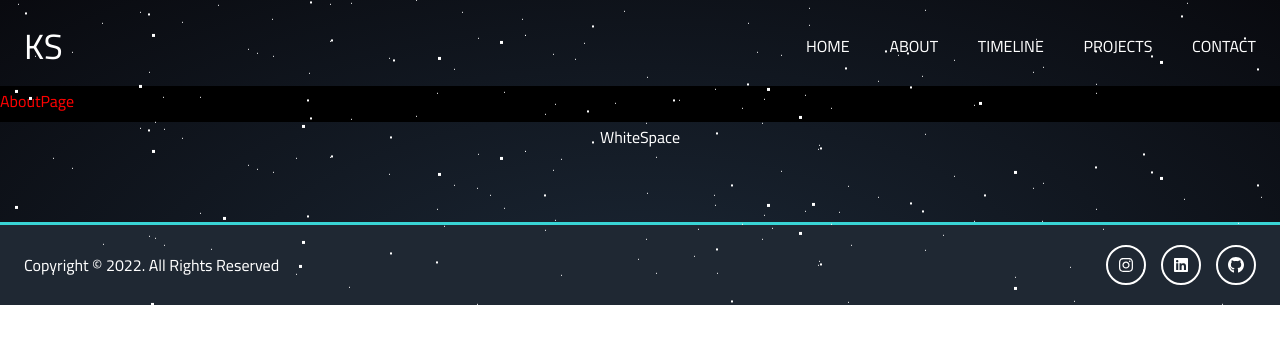
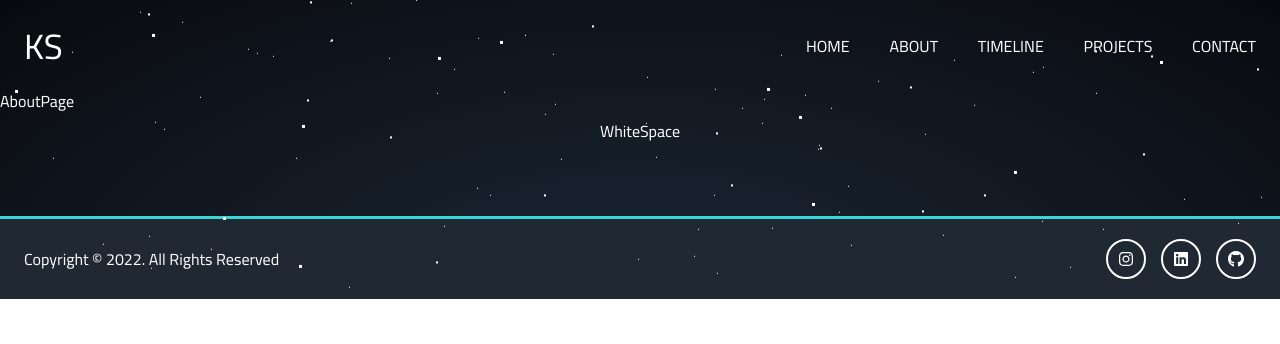
Before and after one commit to kevinsvanback/portfolio-website, a React (Create React App) app: page /about in a window 1280 px wide. Shown: the top 344 px of the page. Built offline with nearby package versions, Linux system fonts and the light colour scheme.

Commit message:
style updates

```diff
--- a/src/pages/AboutPage.js
+++ b/src/pages/AboutPage.js
@@ -1,41 +1,10 @@
 import React from 'react';
-import starStyles from '../components/Stars.module.css';
 import styles from './AboutPage.module.css';
 
 const AboutPage = () => {
   return (
     <>
-      <div className={styles.x}>AboutPage
-        <div className={starStyles.stars} />
-        <div className={starStyles.stars2} />
-        <div className={starStyles.stars3} />
-      </div>
-
-
-
-      {/* <div id="home" className={`${styles.intro} ${styles.route} ${styles.bgImage} ${styles.background}`}>
-
-        <div className={`${styles.introContent} ${styles.displayTable}`}>
-          <div className={`${styles.tableCell}`}>
-            <div className={`${styles.container}`}>
-              <h1 className={`${styles.introTitle} ${styles.mb4}`}>Hello, I am XYZ</h1>
-              <p className={`${styles.introSubtitle}`}>
-                <span className={`${styles.textSliderItems}`}></span>
-              </p>
-              <p className={`${styles.pt3}`}>
-                <a
-                  className={`${styles.btn} ${styles.btnPrimary} ${styles.jsScroll} ${styles.px4}`}
-                  href="#work"
-                  role="button"
-                >
-                  View My Work
-                </a>
-              </p>
-            </div>
-          </div>
-        </div>
-      </div> */}
-
+      <div className={styles.x}>AboutPage</div>
     </>
   );
 };
--- a/src/pages/AboutPage.module.css
+++ b/src/pages/AboutPage.module.css
@@ -1,4 +1,3 @@
 .x {
-  color: red;
-  background-color: black;
+  color: white;
 }
--- a/src/pages/HomePage.js
+++ b/src/pages/HomePage.js
@@ -8,12 +8,7 @@ import styles from './HomePage.module.css';
 
 const HomePage = () => {
   return (
-    // <div className={`${styles.bgImage}, ${starStyles.background}`}>
-    <div>
-      {/* <div className={starStyles.stars} />
-      <div className={starStyles.stars2} />
-      <div className={starStyles.stars3} /> */}
-
+    <>
       <section className={styles.typewriterSection}>
         <div className={styles.profileContainer}>
           <img className={styles.profileImg} src={profileImg} alt=':)' />
@@ -67,7 +62,7 @@ const HomePage = () => {
           </div>
         </div>
       </section>
-    </div>
+    </>
   );
 };
 
--- a/src/pages/HomePage.module.css
+++ b/src/pages/HomePage.module.css
@@ -39,7 +39,6 @@
   background-color: #fff;
   display: block;
   max-width: 1280px;
-  /* padding: 0 24px; */
   margin: auto;
   overflow: hidden;
 }
```
